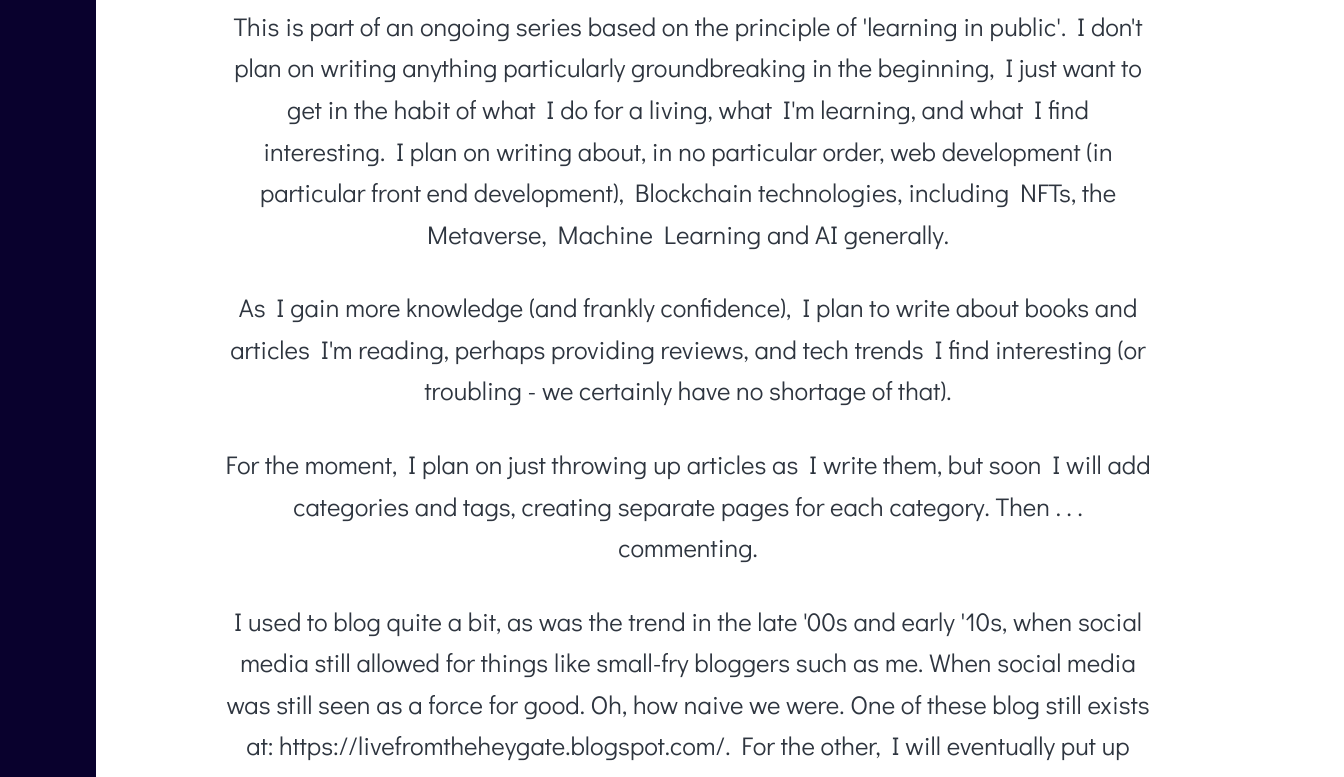
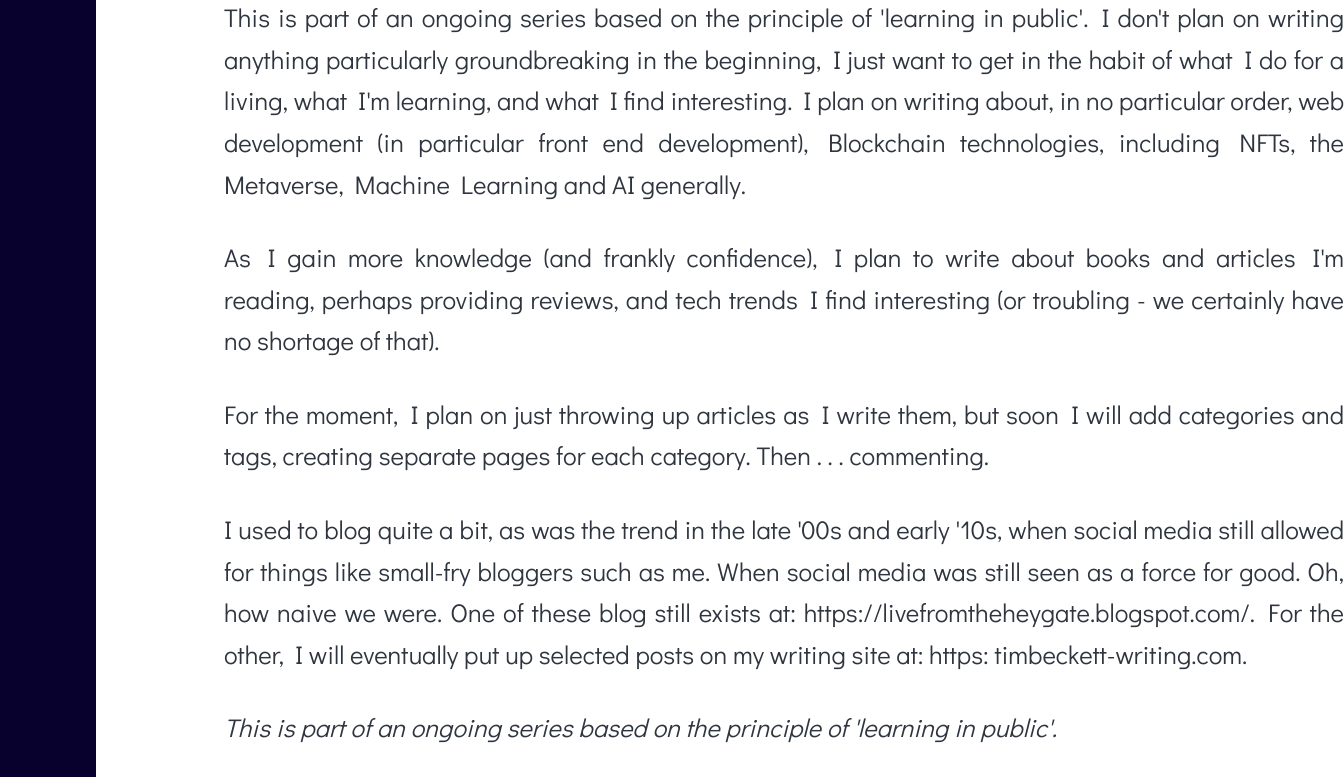
Before and after one commit to timbec/gatsby-portfolio-blog, a Gatsby site: page /blog in a window 1280 px wide. Shown: the part 510-1287 px from the top of the page, 1344 px wide, since content can reach past the window. Built offline with nearby package versions, Linux system fonts and the light colour scheme; Gatsby itself is replaced by a stand-in of ours.

Commit message:
updated blog page text for better formatting.

```diff
--- a/src/assets/stylesheets/components/__components.scss
+++ b/src/assets/stylesheets/components/__components.scss
@@ -3,5 +3,6 @@
 @import "navbar";
 @import "article";
 @import "article-single";
+@import "blog-intro";
 @import "footer";
 @import "container";
--- /dev/null
+++ b/src/assets/stylesheets/components/_blog-intro.scss
@@ -0,0 +1,20 @@
+.blog__intro {
+    width: 70rem;
+
+    @include respond(tab-land) {
+        width: 100%;
+    }
+
+    &--title {
+        text-align: left;
+        font-size: 2rem;
+    }
+
+    p {
+        text-align: justify;
+
+        @include respond(tab-land) {
+            font-size: 2rem;
+        }
+    }
+}
--- a/src/components/Blog/BlogIntro.js
+++ b/src/components/Blog/BlogIntro.js
@@ -5,8 +5,8 @@ import { Link } from "gatsby"
 
 const BlogIntro = () => {
     return (
-        <Fragment>
-        <h1>Welcome to my Blog</h1>
+        <article className="blog__intro">
+        <h2 className="blog__intro--title">Welcome to my Blog</h2>
         <p>
         This is part of an ongoing series based on the principle of 'learning in public'. I don't plan on writing anything particularly groundbreaking in the beginning, I just want to get in the habit of what I do for a living, what I'm learning, and what I find interesting. I plan on writing about, in no particular order, web development (in particular front end development), Blockchain technologies, including NFTs, the Metaverse, Machine Learning and AI generally.
         </p>
@@ -22,7 +22,7 @@ const BlogIntro = () => {
         </p>
 
 
-        </Fragment>
+        </article>
     )
 }
 
```
